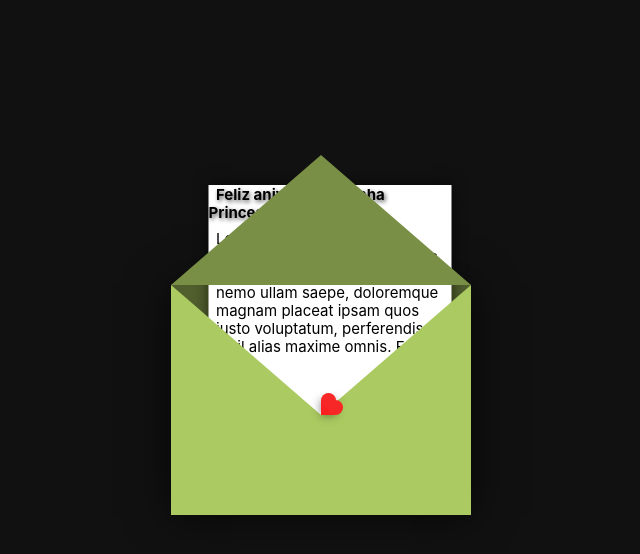
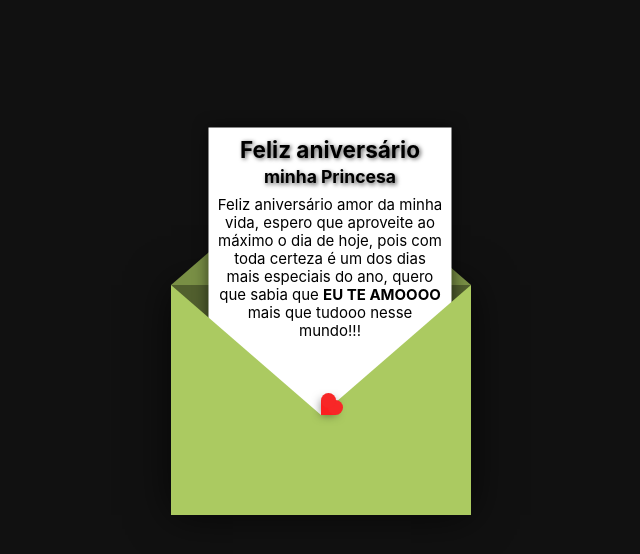
Before and after one commit to felipee-duarte/animacao-de-coracao, a plain HTML site: page index.html in a window 1280 px wide. Both pictures are taken after a click on the element 640 px from the left and 400 px from the top of the page. Shown: the whole page, without its empty margins (319-959 px from the left). Drawn offline with Linux system fonts and the light colour scheme.

Commit message:
Ajustes no html e no css

```diff
--- a/index.html
+++ b/index.html
@@ -12,9 +12,10 @@
             <div class="envelope">
                 <div class="letter">
                     <div class="text">
-                        <strong>Feliz aniversário minha Princesa</strong>
+                        <h2>Feliz aniversário</h2>
+                        <h3>minha Princesa</h3>
                         <p>
-                            Lorem ipsum, dolor sit amet consectetur adipisicing elit. Hic veritatis sit blanditiis quod nemo ullam saepe, doloremque magnam placeat ipsam quos iusto voluptatum, perferendis nihil alias maxime omnis. Fugit, vero!
+                            Feliz aniversário amor da minha vida, espero que aproveite ao máximo o dia de hoje, pois com toda certeza é um dos dias mais especiais do ano, quero que sabia que <strong>EU TE AMOOOO</strong> mais que tudooo nesse mundo!!!
                         </p>
                     </div>
                 </div>
--- a/style.css
+++ b/style.css
@@ -52,7 +52,7 @@
     right: 20%;
     bottom: 0;
     width: 54%;
-    height: 80%;
+    height: 100%;
     background-color: white;
     transition: all 1s ease-in-out;
     padding: 20px, 10px;
@@ -64,17 +64,23 @@
     color: black;
     text-align: left;
 }
+h2 {
+    text-align: center;
+    padding-top: 5px;
+    text-shadow: 1px 1px 3px rgba(0, 0, 0, 0.664);
+}
 
-strong {
+h3 {
+    text-align: center;
     font-weight: bolder;
-    padding: 5px;
-    color:;
+    padding-top: 2px;
     text-shadow: 1px 1px 3px rgba(0, 0, 0, 0.664);
 }
 
 p {
     padding: 5px;
     font-size: 10px;
+    text-align: center;
 }
 
 .coracao {
@@ -117,6 +123,7 @@ p {
     bottom: 100px;
     transform: scale(1.5);
     transition-delay: 1s;
+    z-index: 2;
 }
 
 .flap > .coracao {
```
Also changed, not shown: imagens/Captura de tela 2025-07-13 160227.png (added).
